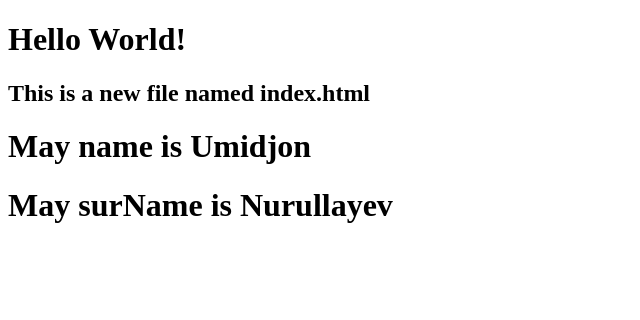
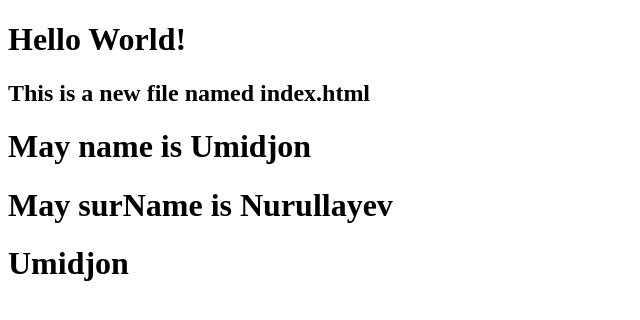
Before and after one commit to UmidWeb03/Hello, a plain HTML site: page index.html in a window 1280 px wide. Shown: the whole page, without its empty margins (0-640 px from the left). Drawn offline with Linux system fonts and the light colour scheme.

Commit message:
My name is Umidjon

```diff
--- a/index.html
+++ b/index.html
@@ -10,5 +10,6 @@
     <h2>This is a new file named index.html</h2>
     <h1>May name is Umidjon</h1>
     <h1>May surName is Nurullayev</h1>
+    <h1>Umidjon</h1>
 </body>
 </html>
```
